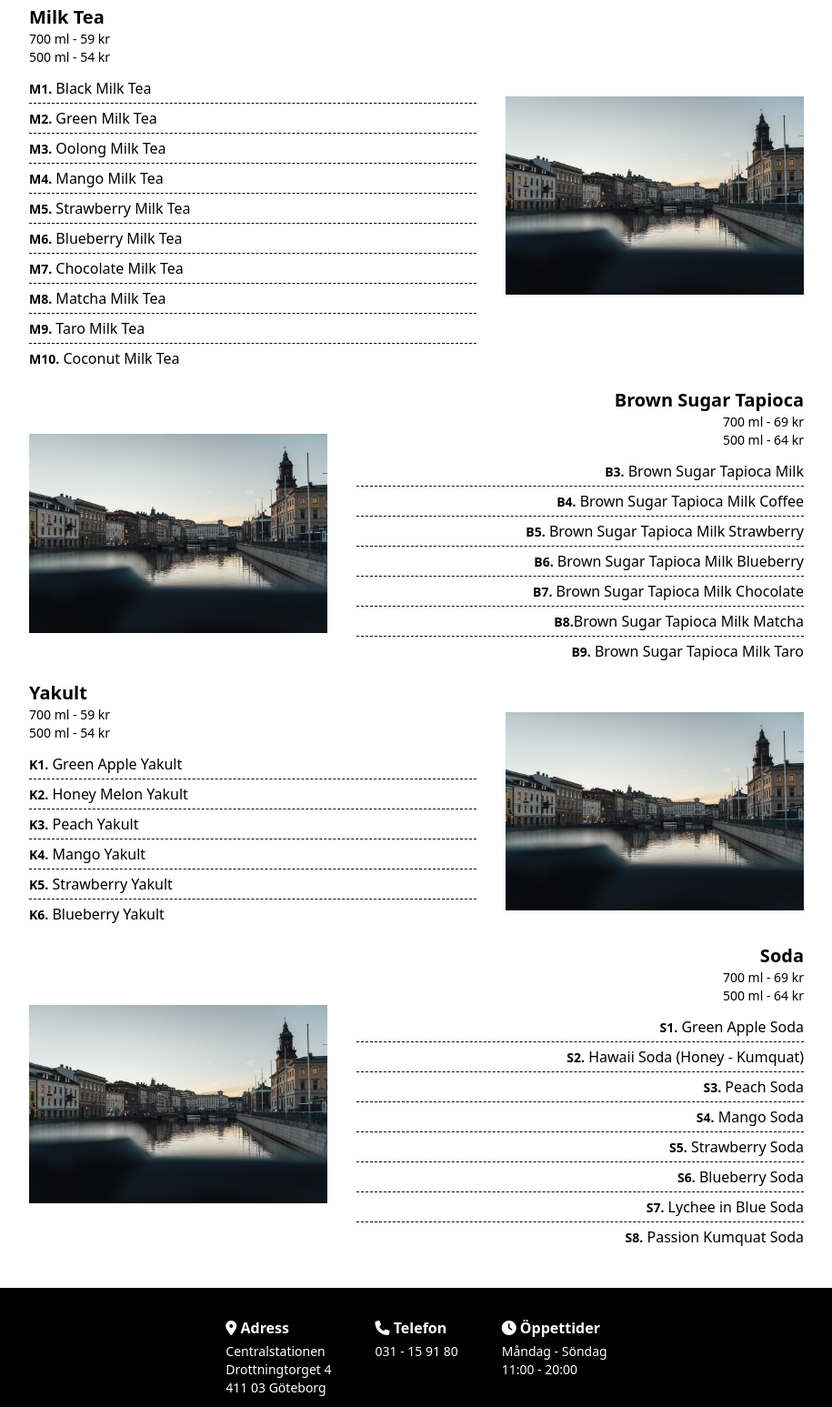
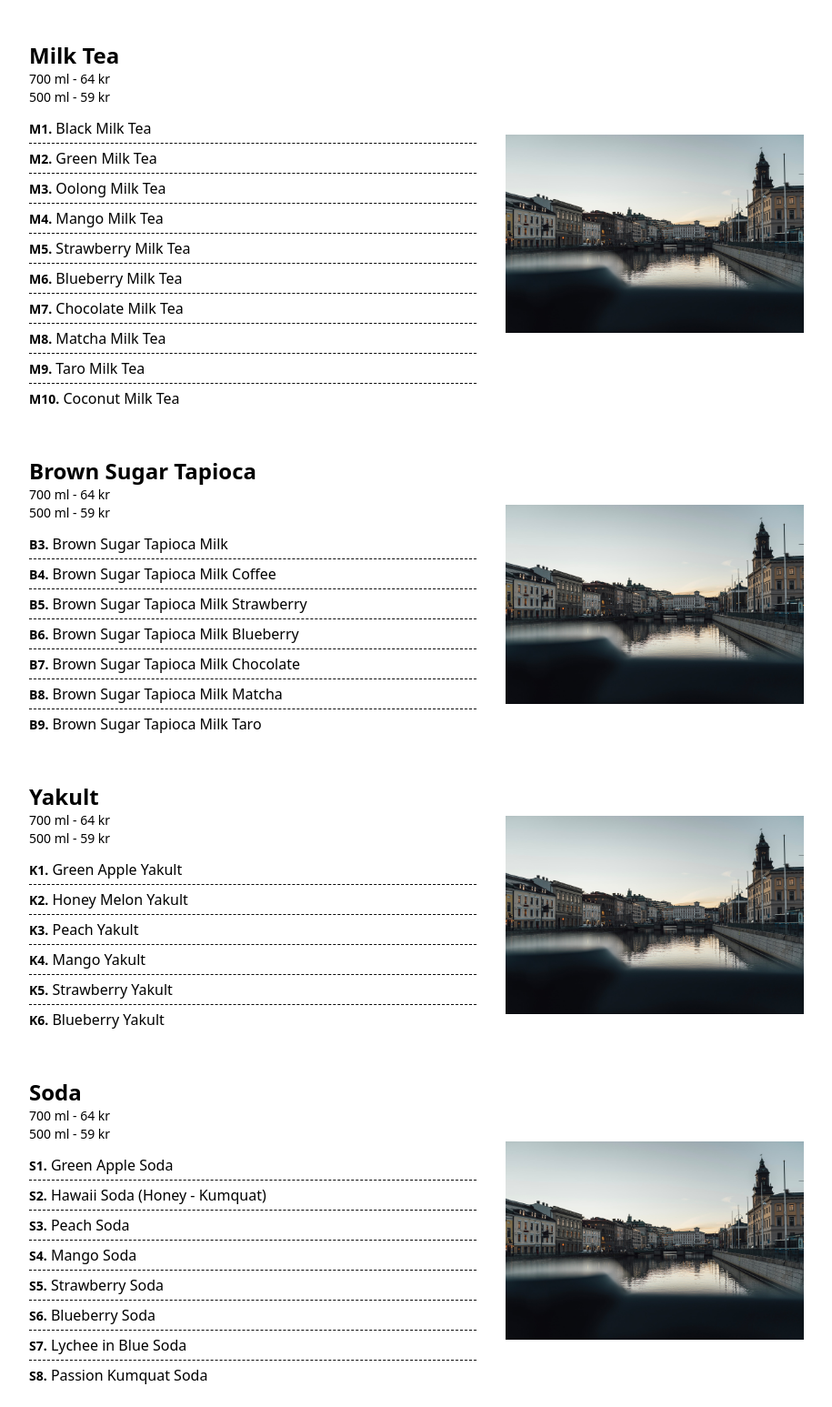
Before and after one commit to JenDin/sunsushigbg, a website: page src/boba.html in a window 1280 px wide. Shown: the part 982-2529 px from the top of the page at 91% size, without its empty margins (182-1097 px from the left). Drawn offline with Linux system fonts and the light colour scheme.

Commit message:
Fix the boba tea layout

```diff
--- a/src/boba.html
+++ b/src/boba.html
@@ -11,7 +11,7 @@
 	referrerpolicy="no-referrer"
   />
     <link rel="stylesheet" href="/dist/css/output.css" />
-    <title>Sun Sushi</title>
+    <title>Sun Sushi - Boba Tea</title>
   </head>
 
   <body class="flex flex-col min-h-screen">
@@ -95,7 +95,7 @@
 
 <div class="md:flex md:justify-between md:items-center md:gap-8 mb-8">
 	<div class="mb-4 md:w-[60%]">
-		<h2 class="text-xl font-bold">Flavored Tea</h2>
+		<h2 class="text-xl md:text-2xl font-bold">Flavored Tea</h2>
 		<p class="text-sm">700 ml - 59 kr</p>
 		<p class="text-sm mb-2">500 ml - 54 kr</p>
 		<ul class="divide-y divide-dashed divide-black">
@@ -111,17 +111,14 @@
 			<li class="py-1"><span class="text-sm font-semibold">T10.</span> Kumquat Lemon - Green / Oolong Tea</li>
 		</ul>
 		</div>
-		<div class="hidden md:block w-[40%]">
+		<div class=" md:block w-[50%] md:w-[40%]">
 			<img src="/src/images/gothenburg.jpg" alt="">
 		</div>
 </div>
 
-<div class="md:flex md:justify-between md:items-center md:gap-8">
-	<div class="hidden md:block w-[40%]">
-		<img src="/src/images/gothenburg.jpg" alt="">
-	</div>
-	<div class="mb-4 md:w-[60%] md:text-end">
-		<h2 class="text-xl font-bold">Special Tea</h2>
+<div class="md:flex md:justify-between md:items-center md:gap-8 mb-8">
+	<div class="mb-4 md:w-[60%]">
+		<h2 class="text-xl md:text-2xl font-bold">Special Tea</h2>
 		<p class="text-sm">700 ml - 69 kr</p>
 		<p class="text-sm mb-2">500 ml - 64 kr</p>
 		<ul class="divide-y divide-dashed divide-black">
@@ -134,13 +131,16 @@
 			<li class="py-1"><span class="text-sm font-semibold">A7.</span> Rose Lychee Tea</li>
 		</ul>
 		</div>
+		<div class=" md:block w-[50%] md:w-[40%]">
+			<img src="/src/images/gothenburg.jpg" alt="">
+		</div>
 </div>
 
-<div class="md:flex md:justify-between md:items-center md:gap-8">
-	<div class="mb-4 w-[60%]">
-		<h2 class="text-xl font-bold">Milk Tea</h2>
-		<p class="text-sm">700 ml - 59 kr</p>
-		<p class="text-sm mb-2">500 ml - 54 kr</p>
+<div class="md:flex md:justify-between md:items-center md:gap-8 mb-8">
+	<div class="mb-4 md:w-[60%]">
+		<h2 class="text-xl md:text-2xl font-bold">Milk Tea</h2>
+		<p class="text-sm">700 ml - 64 kr</p>
+		<p class="text-sm mb-2">500 ml - 59 kr</p>
 		<ul class="divide-y divide-dashed divide-black">
 			<li class="py-1"><span class="text-sm font-semibold">M1.</span> Black Milk Tea</li>
 			<li class="py-1"><span class="text-sm font-semibold">M2.</span> Green Milk Tea</li>
@@ -154,37 +154,37 @@
 			<li class="py-1"><span class="text-sm font-semibold">M10.</span> Coconut Milk Tea</li>
 		</ul>
 		</div>
-		<div class="w-[40%]">
+		<div class=" md:block w-[50%] md:w-[40%]">
 			<img src="/src/images/gothenburg.jpg" alt="">
 		</div>
 </div>
 
 
-<div class="md:flex md:justify-between md:items-center md:gap-8">
-	<div class="w-[40%]">
-		<img src="/src/images/gothenburg.jpg" alt="">
-	</div>
-	<div class="mb-4 md:w-[60%] md:text-end">
-		<h2 class="text-xl font-bold">Brown Sugar Tapioca</h2>
-		<p class="text-sm">700 ml - 69 kr</p>
-		<p class="text-sm mb-2">500 ml - 64 kr</p>
+<div class="md:flex md:justify-between md:items-center md:gap-8 mb-8">
+	<div class="mb-4 md:w-[60%]">
+		<h2 class="text-xl md:text-2xl font-bold">Brown Sugar Tapioca</h2>
+		<p class="text-sm">700 ml - 64 kr</p>
+		<p class="text-sm mb-2">500 ml - 59 kr</p>
 		<ul class="divide-y divide-dashed divide-black">
 			<li class="py-1"><span class="text-sm font-semibold">B3.</span> Brown Sugar Tapioca Milk</li>
 			<li class="py-1"><span class="text-sm font-semibold">B4.</span> Brown Sugar Tapioca Milk Coffee</li>
 			<li class="py-1"><span class="text-sm font-semibold">B5.</span> Brown Sugar Tapioca Milk Strawberry</li>
 			<li class="py-1"><span class="text-sm font-semibold">B6.</span> Brown Sugar Tapioca Milk Blueberry</li>
 			<li class="py-1"><span class="text-sm font-semibold">B7.</span> Brown Sugar Tapioca Milk Chocolate</li>
-			<li class="py-1"><span class="text-sm font-semibold">B8.</span>Brown Sugar Tapioca Milk Matcha</li>
+			<li class="py-1"><span class="text-sm font-semibold">B8.</span> Brown Sugar Tapioca Milk Matcha</li>
 			<li class="py-1"><span class="text-sm font-semibold">B9.</span> Brown Sugar Tapioca Milk Taro</li>
 		</ul>
 		</div>
+		<div class=" md:block w-[50%] md:w-[40%]">
+			<img src="/src/images/gothenburg.jpg" alt="">
+		</div>
 </div>
 
-<div class="md:flex md:justify-between md:items-center md:gap-8">
-	<div class="mb-4 w-[60%]">
-		<h2 class="text-xl font-bold">Yakult</h2>
-		<p class="text-sm">700 ml - 59 kr</p>
-		<p class="text-sm mb-2">500 ml - 54 kr</p>
+<div class="md:flex md:justify-between md:items-center md:gap-8 mb-8">
+	<div class="mb-4 md:w-[60%]">
+		<h2 class="text-xl md:text-2xl font-bold">Yakult</h2>
+		<p class="text-sm">700 ml - 64 kr</p>
+		<p class="text-sm mb-2">500 ml - 59 kr</p>
 		<ul class="divide-y divide-dashed divide-black">
 			<li class="py-1"><span class="text-sm font-semibold">K1.</span> Green Apple Yakult</li>
 			<li class="py-1"><span class="text-sm font-semibold">K2.</span> Honey Melon Yakult</li>
@@ -194,19 +194,16 @@
 			<li class="py-1"><span class="text-sm font-semibold">K6.</span> Blueberry Yakult</li>
 		</ul>
 		</div>
-		<div class="w-[40%]">
+		<div class=" md:block w-[50%] md:w-[40%]">
 			<img src="/src/images/gothenburg.jpg" alt="">
 		</div>
 </div>
 
-<div class="md:flex md:justify-between md:items-center md:gap-8">
-	<div class="w-[40%]">
-		<img src="/src/images/gothenburg.jpg" alt="">
-	</div>
-	<div class="mb-4 md:w-[60%] md:text-end">
-		<h2 class="text-xl font-bold">Soda</h2>
-		<p class="text-sm">700 ml - 69 kr</p>
-		<p class="text-sm mb-2">500 ml - 64 kr</p>
+<div class="md:flex md:justify-between md:items-center md:gap-8 mb-8">
+	<div class="mb-4 md:w-[60%]">
+		<h2 class="text-xl md:text-2xl font-bold">Soda</h2>
+		<p class="text-sm">700 ml - 64 kr</p>
+		<p class="text-sm mb-2">500 ml - 59 kr</p>
 		<ul class="divide-y divide-dashed divide-black">
 			<li class="py-1"><span class="text-sm font-semibold">S1.</span> Green Apple Soda</li>
 			<li class="py-1"><span class="text-sm font-semibold">S2.</span> Hawaii Soda (Honey - Kumquat)</li>
@@ -217,6 +214,9 @@
 			<li class="py-1"><span class="text-sm font-semibold">S7.</span> Lychee in Blue Soda</li>
 			<li class="py-1"><span class="text-sm font-semibold">S8.</span> Passion Kumquat Soda</li>
 		</ul>
+		</div>
+		<div class=" md:block w-[50%] md:w-[40%]">
+			<img src="/src/images/gothenburg.jpg" alt="">
 		</div>
 </div>
 
```
Also changed, not shown: dist/css/output.css.
